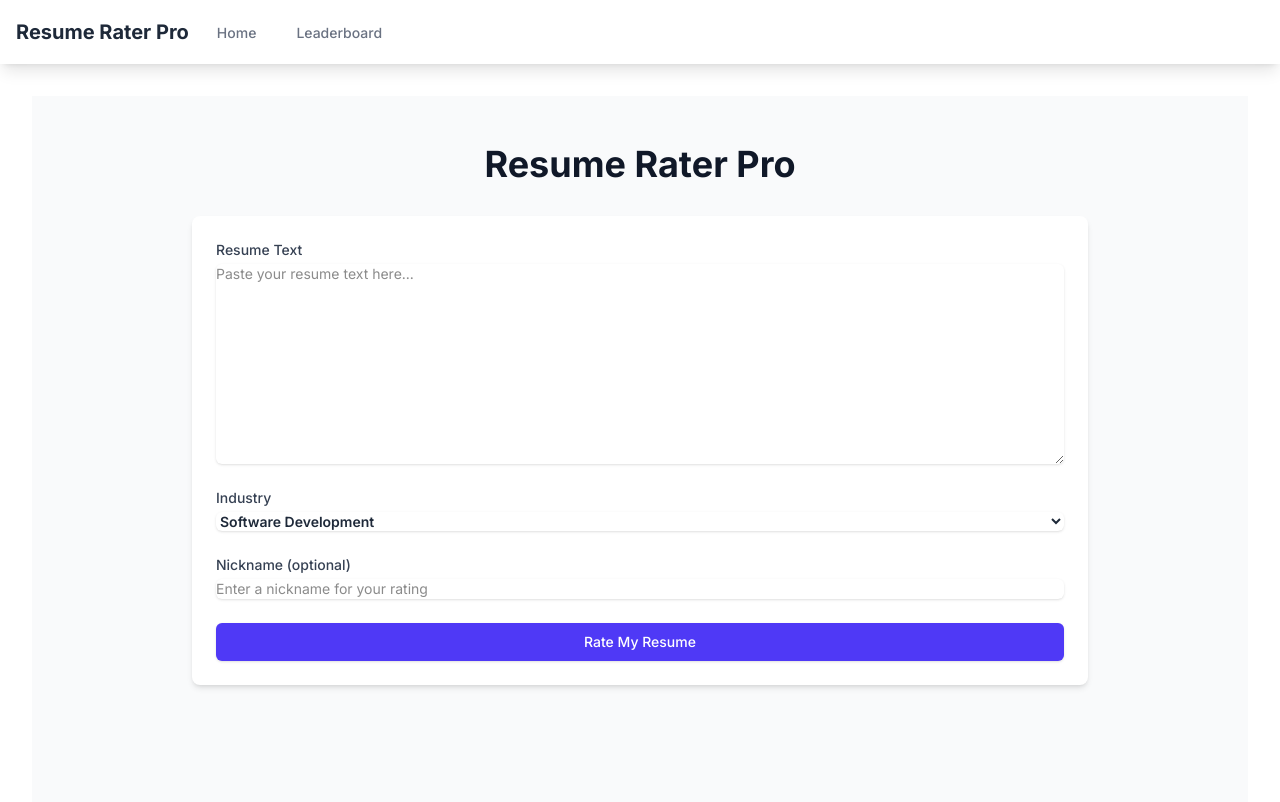
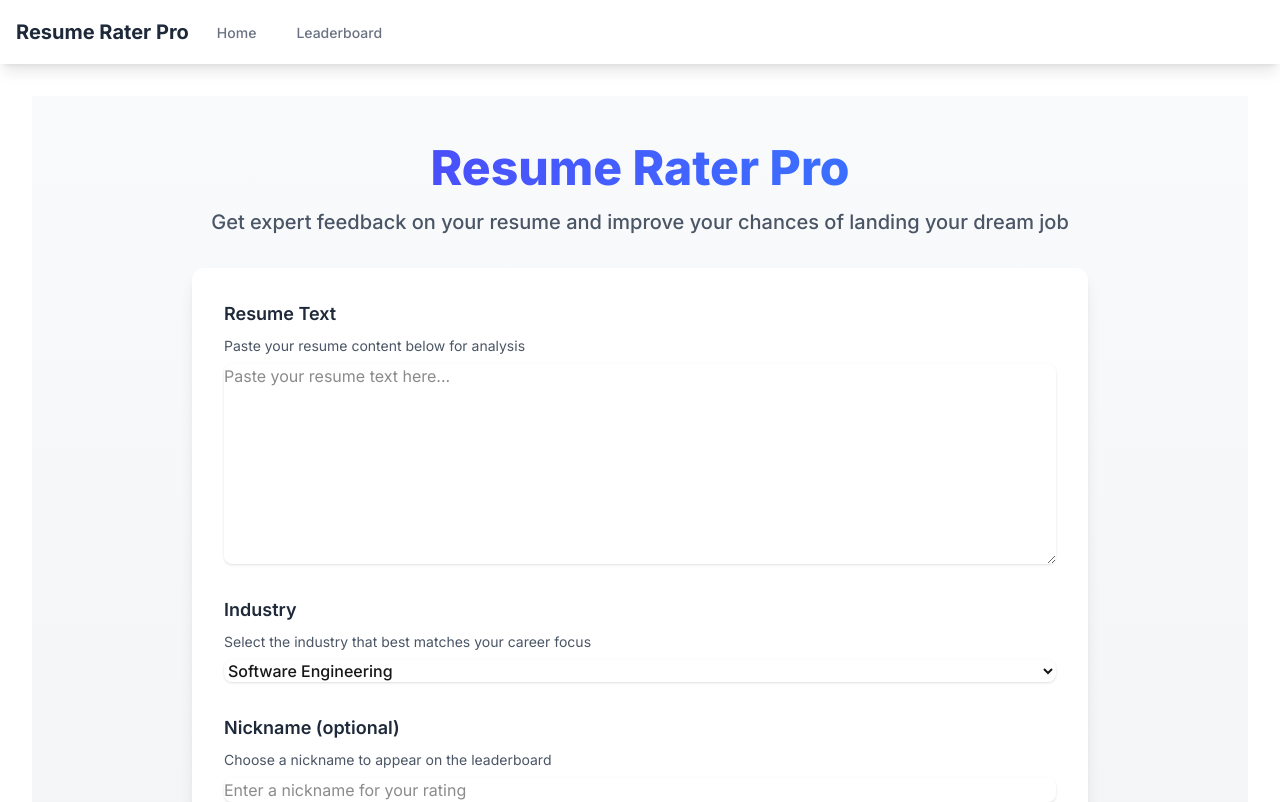
Before and after one commit to Nadavlistingsync/Resmue-raiting, a Next.js app in the folder resume-rater-pro/: page / in a window 1280 px wide. Shown: the top 802 px of the page. Built offline with nearby package versions, Linux system fonts and the light colour scheme.

Commit message:
feat: add analytics, error tracking, and feedback collection

```diff
--- a/resume-rater-pro/src/app/page.tsx
+++ b/resume-rater-pro/src/app/page.tsx
@@ -71,58 +71,65 @@ export default function Home() {
   };
 
   return (
-    <main className="min-h-screen bg-gray-50 py-12 px-4 sm:px-6 lg:px-8">
+    <main className="min-h-screen bg-gradient-to-b from-gray-50 to-gray-100 py-12 px-4 sm:px-6 lg:px-8">
       <div className="max-w-4xl mx-auto">
-        <h1 className="text-4xl font-bold text-center text-gray-900 mb-8">
+        <h1 className="text-5xl font-extrabold text-center text-transparent bg-clip-text bg-gradient-to-r from-indigo-600 to-blue-500 mb-4">
           Resume Rater Pro
         </h1>
+        <p className="text-xl text-center text-gray-600 mb-8 font-medium">
+          Get expert feedback on your resume and improve your chances of landing your dream job
+        </p>
 
-        <form onSubmit={handleSubmit} className="space-y-6 bg-white p-6 rounded-lg shadow-md">
+        <form onSubmit={handleSubmit} className="space-y-8 bg-white p-8 rounded-xl shadow-lg">
           <div>
-            <label htmlFor="resume" className="block text-sm font-medium text-gray-700">
+            <label htmlFor="resume" className="block text-lg font-semibold text-gray-800 mb-2">
               Resume Text
             </label>
+            <p className="text-sm text-gray-600 mb-2">Paste your resume content below for analysis</p>
             <textarea
               id="resume"
               value={resume}
               onChange={(e) => setResume(e.target.value)}
               required
-              className="mt-1 block w-full rounded-md border-gray-300 shadow-sm focus:border-indigo-500 focus:ring-indigo-500 sm:text-sm"
-              rows={10}
+              className="mt-1 block w-full rounded-lg border-gray-300 shadow-sm focus:border-indigo-500 focus:ring-indigo-500 text-base min-h-[200px]"
               placeholder="Paste your resume text here..."
             />
           </div>
 
           <div>
-            <label htmlFor="industry" className="block text-sm font-medium text-gray-700">
+            <label htmlFor="industry" className="block text-lg font-semibold text-gray-800 mb-2">
               Industry
             </label>
+            <p className="text-sm text-gray-600 mb-2">Select the industry that best matches your career focus</p>
             <select
               id="industry"
               value={industry}
               onChange={(e) => setIndustry(e.target.value)}
-              className="mt-1 block w-full rounded-md border-gray-300 shadow-sm focus:border-indigo-500 focus:ring-indigo-500 sm:text-sm bg-white font-semibold text-gray-800"
+              className="mt-1 block w-full rounded-lg border-gray-300 shadow-sm focus:border-indigo-500 focus:ring-indigo-500 text-base font-medium"
             >
-              <optgroup label="Technology" className="font-semibold">
-                <option value="Software Development">Software Development</option>
+              <optgroup label="Technology & IT" className="font-semibold">
+                <option value="Software Engineering">Software Engineering</option>
                 <option value="Data Science">Data Science & Analytics</option>
                 <option value="Cybersecurity">Cybersecurity</option>
-                <option value="IT Infrastructure">IT Infrastructure</option>
-                <option value="Product Management">Product Management</option>
+                <option value="Cloud Computing">Cloud Computing</option>
+                <option value="DevOps">DevOps & SRE</option>
+                <option value="AI ML">AI & Machine Learning</option>
               </optgroup>
-              <optgroup label="Business" className="font-semibold">
-                <option value="Finance">Finance & Banking</option>
-                <option value="Marketing">Marketing & Advertising</option>
-                <option value="Sales">Sales</option>
-                <option value="Consulting">Business Consulting</option>
-                <option value="HR">Human Resources</option>
+              <optgroup label="Business & Finance" className="font-semibold">
+                <option value="Investment Banking">Investment Banking</option>
+                <option value="Management Consulting">Management Consulting</option>
+                <option value="Financial Services">Financial Services</option>
+                <option value="Accounting">Accounting & Audit</option>
+                <option value="Business Analytics">Business Analytics</option>
+                <option value="Risk Management">Risk Management</option>
               </optgroup>
-              <optgroup label="Healthcare" className="font-semibold">
-                <option value="Medical">Medical Practice</option>
+              <optgroup label="Healthcare & Sciences" className="font-semibold">
+                <option value="Medicine">Medicine & Surgery</option>
                 <option value="Nursing">Nursing</option>
+                <option value="Biotechnology">Biotechnology</option>
+                <option value="Pharmaceutical">Pharmaceutical</option>
                 <option value="Healthcare Admin">Healthcare Administration</option>
-                <option value="Biotech">Biotechnology</option>
-                <option value="Pharma">Pharmaceutical</option>
+                <option value="Research">Scientific Research</option>
               </optgroup>
               <optgroup label="Engineering" className="font-semibold">
                 <option value="Mechanical">Mechanical Engineering</option>
@@ -130,19 +137,30 @@ export default function Home() {
                 <option value="Civil">Civil Engineering</option>
                 <option value="Chemical">Chemical Engineering</option>
                 <option value="Aerospace">Aerospace Engineering</option>
+                <option value="Robotics">Robotics Engineering</option>
               </optgroup>
-              <optgroup label="Creative" className="font-semibold">
-                <option value="Design">Design</option>
-                <option value="Media">Media & Entertainment</option>
-                <option value="Content">Content Creation</option>
-                <option value="Advertising">Advertising</option>
-                <option value="Arts">Fine Arts</option>
+              <optgroup label="Creative & Design" className="font-semibold">
+                <option value="UX Design">UX/UI Design</option>
+                <option value="Graphic Design">Graphic Design</option>
+                <option value="Product Design">Product Design</option>
+                <option value="Digital Marketing">Digital Marketing</option>
+                <option value="Content Creation">Content Creation</option>
+                <option value="Brand Strategy">Brand Strategy</option>
               </optgroup>
-              <optgroup label="Other" className="font-semibold">
-                <option value="Education">Education</option>
-                <option value="Government">Government</option>
-                <option value="NonProfit">Non-Profit</option>
-                <option value="Legal">Legal</option>
+              <optgroup label="Professional Services" className="font-semibold">
+                <option value="Law">Legal</option>
+                <option value="HR">Human Resources</option>
+                <option value="Sales">Sales & Business Development</option>
+                <option value="Project Management">Project Management</option>
+                <option value="Operations">Operations Management</option>
+                <option value="Supply Chain">Supply Chain & Logistics</option>
+              </optgroup>
+              <optgroup label="Other Fields" className="font-semibold">
+                <option value="Education">Education & Teaching</option>
+                <option value="Government">Government & Public Service</option>
+                <option value="Nonprofit">Non-Profit & NGO</option>
+                <option value="Sustainability">Environmental & Sustainability</option>
+                <option value="Real Estate">Real Estate</option>
                 <option value="Other">Other</option>
               </optgroup>
             </select>
@@ -150,22 +168,23 @@ export default function Home() {
               <input
                 type="text"
                 placeholder="Please specify your industry"
-                className="mt-2 block w-full rounded-md border-gray-300 shadow-sm focus:border-indigo-500 focus:ring-indigo-500 sm:text-sm"
+                className="mt-2 block w-full rounded-lg border-gray-300 shadow-sm focus:border-indigo-500 focus:ring-indigo-500 text-base"
                 onChange={(e) => setCustomIndustry(e.target.value)}
               />
             )}
           </div>
 
           <div>
-            <label htmlFor="nickname" className="block text-sm font-medium text-gray-700">
+            <label htmlFor="nickname" className="block text-lg font-semibold text-gray-800 mb-2">
               Nickname (optional)
             </label>
+            <p className="text-sm text-gray-600 mb-2">Choose a nickname to appear on the leaderboard</p>
             <input
               type="text"
               id="nickname"
               value={nickname}
               onChange={(e) => setNickname(e.target.value)}
-              className="mt-1 block w-full rounded-md border-gray-300 shadow-sm focus:border-indigo-500 focus:ring-indigo-500 sm:text-sm"
+              className="mt-1 block w-full rounded-lg border-gray-300 shadow-sm focus:border-indigo-500 focus:ring-indigo-500 text-base"
               placeholder="Enter a nickname for your rating"
             />
           </div>
@@ -173,7 +192,7 @@ export default function Home() {
           <button
             type="submit"
             disabled={isLoading}
-            className="w-full flex justify-center py-2 px-4 border border-transparent rounded-md shadow-sm text-sm font-medium text-white bg-indigo-600 hover:bg-indigo-700 focus:outline-none focus:ring-2 focus:ring-offset-2 focus:ring-indigo-500 disabled:opacity-50"
+            className="w-full flex justify-center py-3 px-4 border border-transparent rounded-lg shadow-sm text-lg font-medium text-white bg-gradient-to-r from-indigo-600 to-blue-500 hover:from-indigo-700 hover:to-blue-600 focus:outline-none focus:ring-2 focus:ring-offset-2 focus:ring-indigo-500 disabled:opacity-50 transition-all duration-200"
           >
             {isLoading ? (
               <span className="flex items-center">
@@ -181,7 +200,7 @@ export default function Home() {
                   <circle className="opacity-25" cx="12" cy="12" r="10" stroke="currentColor" strokeWidth="4"></circle>
                   <path className="opacity-75" fill="currentColor" d="M4 12a8 8 0 018-8V0C5.373 0 0 5.373 0 12h4zm2 5.291A7.962 7.962 0 014 12H0c0 3.042 1.135 5.824 3 7.938l3-2.647z"></path>
                 </svg>
-                Processing...
+                Analyzing Resume...
               </span>
             ) : (
               'Rate My Resume'
@@ -190,85 +209,85 @@ export default function Home() {
         </form>
 
         {error && (
-          <div className="mt-6 p-4 bg-red-50 border border-red-200 rounded-md">
-            <p className="text-red-600">{error}</p>
+          <div className="mt-6 p-4 bg-red-50 border border-red-200 rounded-lg">
+            <p className="text-red-600 font-medium">{error}</p>
           </div>
         )}
 
         {rating && (
           <div className="mt-8 space-y-6">
             <div className="text-center">
-              <h2 className="text-3xl font-bold text-gray-900">
-                Total Score: {rating.totalScore}/100
+              <h2 className="text-4xl font-bold text-gray-900">
+                Total Score: <span className="text-indigo-600">{rating.totalScore}/100</span>
               </h2>
             </div>
 
             <div className="grid grid-cols-1 md:grid-cols-2 gap-6">
-              <div className="bg-white p-6 rounded-lg shadow-md">
-                <h3 className="text-lg font-medium text-gray-900 mb-4">Presentation Scores</h3>
-                <div className="space-y-2">
-                  <div className="flex justify-between">
-                    <span>Formatting</span>
-                    <span className="font-medium">{rating.presentation.formatting}/10</span>
+              <div className="bg-white p-6 rounded-xl shadow-lg">
+                <h3 className="text-xl font-bold text-gray-900 mb-4">Presentation Scores</h3>
+                <div className="space-y-3">
+                  <div className="flex justify-between items-center">
+                    <span className="font-medium">Formatting</span>
+                    <span className="text-lg font-bold text-indigo-600">{rating.presentation.formatting}/10</span>
                   </div>
-                  <div className="flex justify-between">
-                    <span>Action Verbs</span>
-                    <span className="font-medium">{rating.presentation.actionVerbs}/10</span>
+                  <div className="flex justify-between items-center">
+                    <span className="font-medium">Action Verbs</span>
+                    <span className="text-lg font-bold text-indigo-600">{rating.presentation.actionVerbs}/10</span>
                   </div>
-                  <div className="flex justify-between">
-                    <span>Quantifiable Results</span>
-                    <span className="font-medium">{rating.presentation.quantifiableResults}/10</span>
+                  <div className="flex justify-between items-center">
+                    <span className="font-medium">Quantifiable Results</span>
+                    <span className="text-lg font-bold text-indigo-600">{rating.presentation.quantifiableResults}/10</span>
                   </div>
-                  <div className="flex justify-between">
-                    <span>Section Structure</span>
-                    <span className="font-medium">{rating.presentation.sectionStructure}/10</span>
+                  <div className="flex justify-between items-center">
+                    <span className="font-medium">Section Structure</span>
+                    <span className="text-lg font-bold text-indigo-600">{rating.presentation.sectionStructure}/10</span>
                   </div>
                 </div>
               </div>
 
-              <div className="bg-white p-6 rounded-lg shadow-md">
-                <h3 className="text-lg font-medium text-gray-900 mb-4">Substance Scores</h3>
-                <div className="space-y-2">
-                  <div className="flex justify-between">
-                    <span>Impact</span>
-                    <span className="font-medium">{rating.substance.impact}/10</span>
+              <div className="bg-white p-6 rounded-xl shadow-lg">
+                <h3 className="text-xl font-bold text-gray-900 mb-4">Substance Scores</h3>
+                <div className="space-y-3">
+                  <div className="flex justify-between items-center">
+                    <span className="font-medium">Impact</span>
+                    <span className="text-lg font-bold text-indigo-600">{rating.substance.impact}/10</span>
                   </div>
-                  <div className="flex justify-between">
-                    <span>Complexity</span>
-                    <span className="font-medium">{rating.substance.complexity}/10</span>
+                  <div className="flex justify-between items-center">
+                    <span className="font-medium">Complexity</span>
+                    <span className="text-lg font-bold text-indigo-600">{rating.substance.complexity}/10</span>
                   </div>
-                  <div className="flex justify-between">
-                    <span>Leadership</span>
-                    <span className="font-medium">{rating.substance.leadership}/10</span>
+                  <div className="flex justify-between items-center">
+                    <span className="font-medium">Leadership</span>
+                    <span className="text-lg font-bold text-indigo-600">{rating.substance.leadership}/10</span>
                   </div>
-                  <div className="flex justify-between">
-                    <span>Originality</span>
-                    <span className="font-medium">{rating.substance.originality}/10</span>
+                  <div className="flex justify-between items-center">
+                    <span className="font-medium">Originality</span>
+                    <span className="text-lg font-bold text-indigo-600">{rating.substance.originality}/10</span>
                   </div>
                 </div>
               </div>
             </div>
 
             <div className="grid grid-cols-1 md:grid-cols-2 gap-6">
-              <div className="bg-white p-6 rounded-lg shadow-md">
-                <h3 className="text-lg font-medium text-gray-900 mb-4">Presentation Feedback</h3>
-                <ul className="space-y-2">
+              <div className="bg-white p-6 rounded-xl shadow-lg">
+                <h3 className="text-xl font-bold text-gray-900 mb-4">Presentation Feedback</h3>
+                <ul className="space-y-3">
                   {rating.presentationFeedback.map((feedback, index) => (
                     <li key={index} className="flex items-start">
                       <span className="text-indigo-600 mr-2">•</span>
-                      <span>{feedback}</span>
+                      <span className="text-gray-700">{feedback}</span>
                     </li>
                   ))}
                 </ul>
               </div>
 
-              <div className="bg-white p-6 rounded-lg shadow-md">
-                <h3 className="text-lg font-medium text-gray-900 mb-4">Substance Feedback</h3>
-                <ul className="space-y-2">
+              <div className="bg-white p-6 rounded-xl shadow-lg">
+                <h3 className="text-xl font-bold text-gray-900 mb-4">Substance Feedback</h3>
+                <ul className="space-y-3">
                   {rating.substanceFeedback.map((feedback, index) => (
                     <li key={index} className="flex items-start">
                       <span className="text-indigo-600 mr-2">•</span>
-                      <span>{feedback}</span>
+                      <span className="text-gray-700">{feedback}</span>
                     </li>
                   ))}
                 </ul>
```
